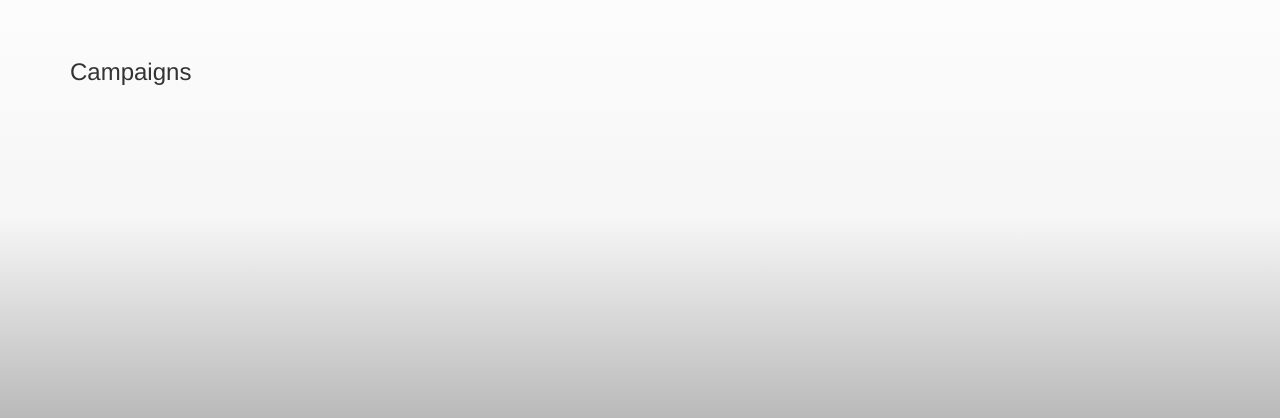
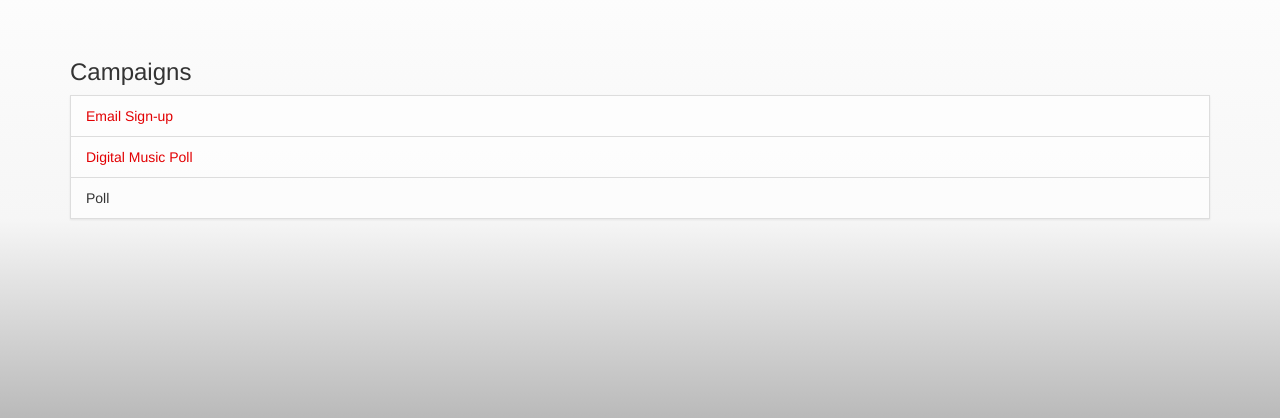
Before and after one commit to alexlanza/cs399_agency, a Django app: page /campaigns in a window 1280 px wide. Shown: the part 101-519 px from the top of the page. Run offline with Django 3.2, Linux system fonts and the light colour scheme; parts of the project's set-up code (start-up, migrations or seed data) failed here and were passed over; some libraries are stand-ins or nearby versions.

Commit message:
Created a list of campaigns on campaign page
Created a list of campaigns on campaign page and created links to the
campaigns

```diff
--- a/agency/templates/campaigns.html
+++ b/agency/templates/campaigns.html
@@ -13,7 +13,12 @@
 			<br>
 			<br>
                 <h3>Campaigns</h3>
+				<ul class="list-group">
+					<li class="list-group-item"><a href="campaigns/email">Email Sign-up</a></li>
+					<li class="list-group-item"><a href="campaigns/mp3">Digital Music Poll</a></li>
+					<li class="list-group-item">Poll</li>
 
+				</ul>
             </div>
         </div>
     </div>
--- a/agency/urls.py
+++ b/agency/urls.py
@@ -11,6 +11,6 @@ urlpatterns = patterns('',
     url(r'^campaigns$', 'agency.views.campaigns', name='campaigns'),
     url(r'^campaigns/mp3$', 'agency.views.mp3.mp3', name='mp3'),
     url(r'^campaigns/poll$', 'agency.views.poll', name='poll'),
-    url(r'^email$', 'agency.views.email.email', name='email'),
+    url(r'^campaigns/email$', 'agency.views.email.email', name='email'),
     url(r'^admin/', include(admin.site.urls)),
 )
```
